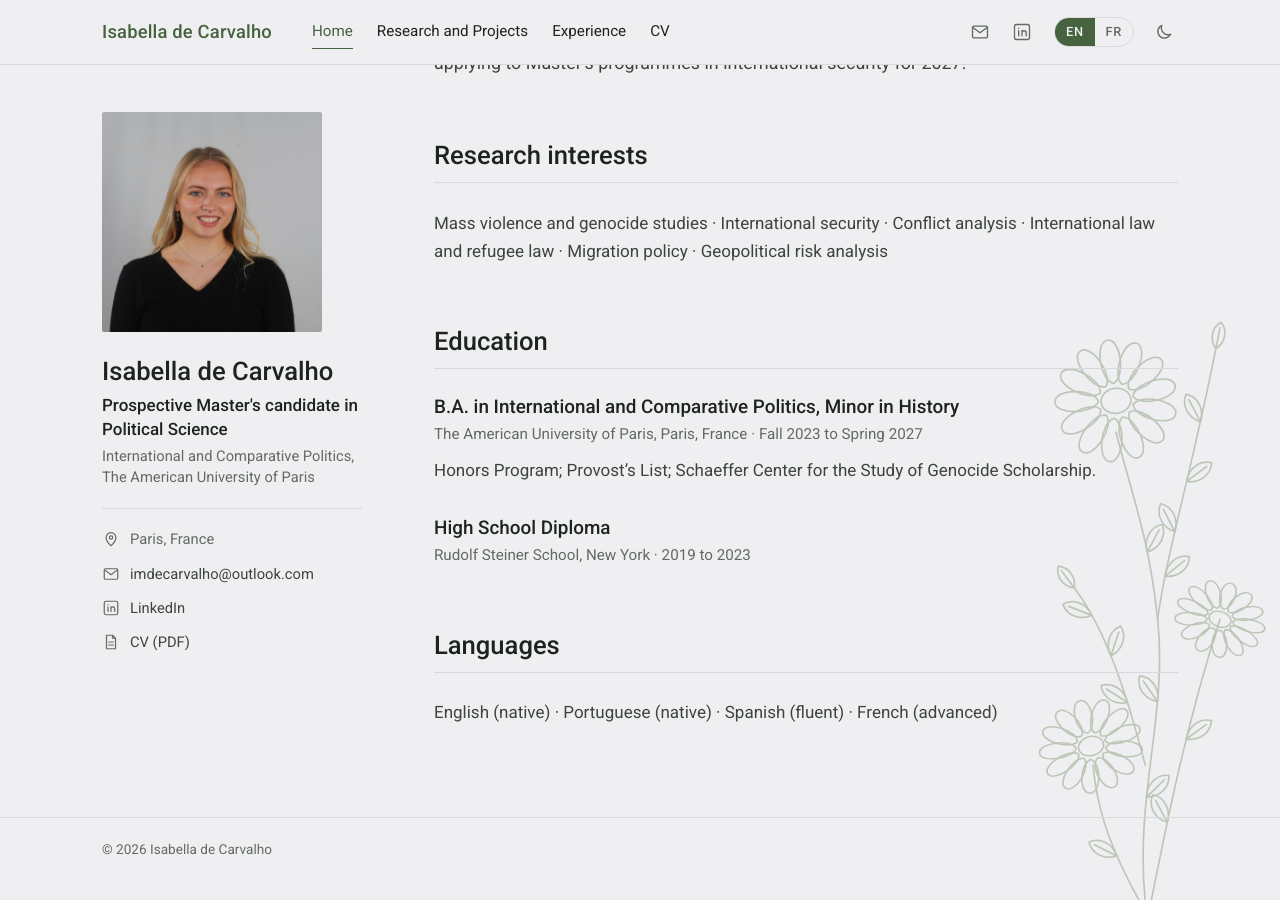
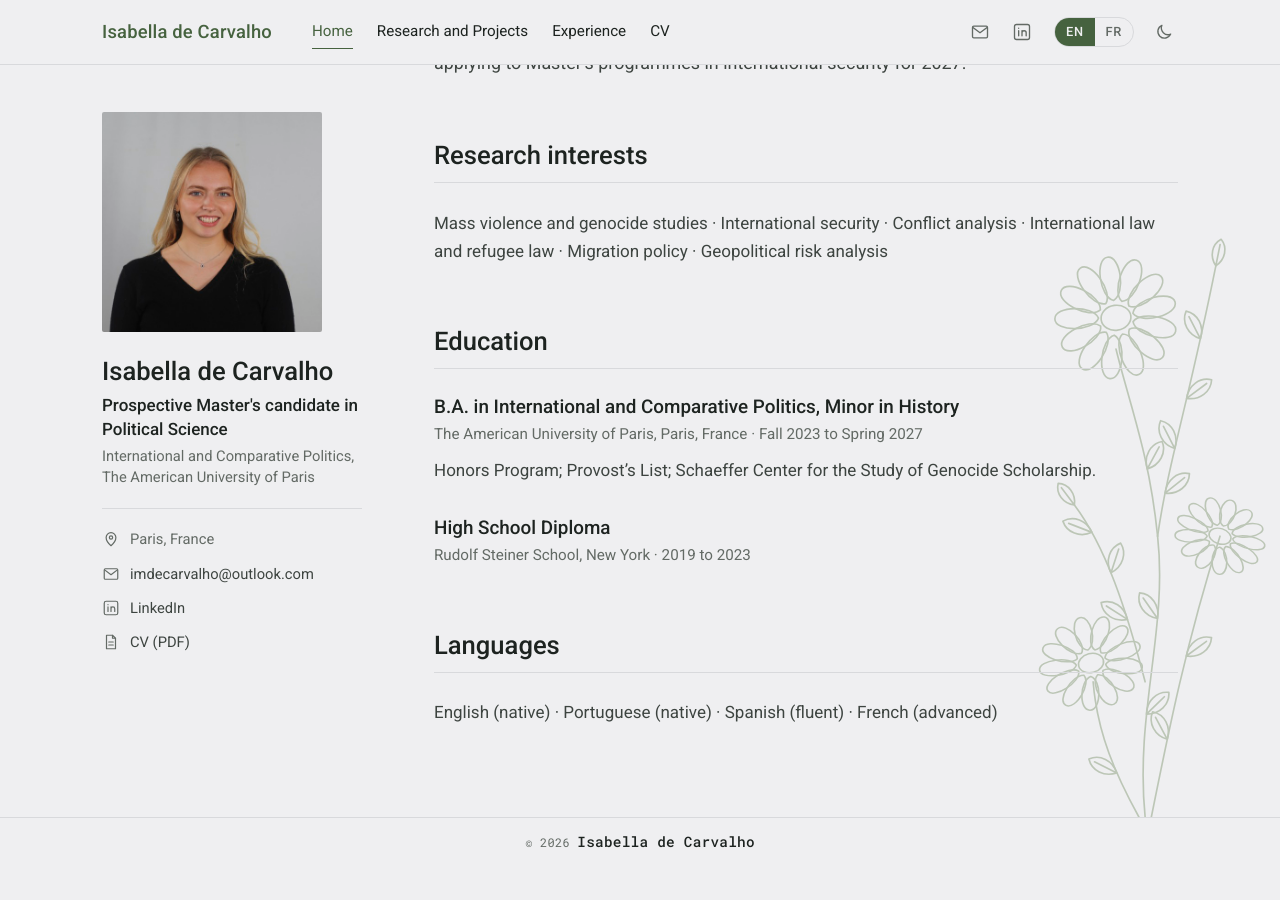
Before and after one commit to imdecarvalho/imdecarvalho.github.io, a Jekyll site: the page built from _pages/en/index.md, in a window 1280 px wide and 900 px high, scrolled down 225 px. Built offline with Jekyll 4.4.1, drawn with Linux system fonts in a browser that asks for light colours; after the commit the page ends 1091 px from its top, so only the background shows below that.

Commit message:
Footer below the first screen, small and centered in Roboto Mono; daisies stop above it

```diff
--- a/_layouts/default.html
+++ b/_layouts/default.html
@@ -14,10 +14,11 @@
   {%- endif %}
   <link rel="preconnect" href="https://fonts.googleapis.com">
   <link rel="preconnect" href="https://fonts.gstatic.com" crossorigin>
-  <link rel="stylesheet" href="https://fonts.googleapis.com/css2?family=Roboto:ital,wght@0,300;0,400;0,500;0,700;1,400&display=swap">
+  <link rel="stylesheet" href="https://fonts.googleapis.com/css2?family=Roboto:ital,wght@0,300;0,400;0,500;0,700;1,400&family=Roboto+Mono:wght@400;500&display=swap">
   <link rel="stylesheet" href="{{ '/assets/css/style.css' | relative_url }}?v={{ site.time | date: '%s' }}">
 </head>
 <body>
+  <div class="page-wrap">
   <header class="navbar">
     <div class="navbar-inner">
       <a class="brand" href="{{ home_url | relative_url }}">{{ site.title }}</a>
@@ -59,8 +60,11 @@
     {{ content }}
   </main>
 
+  <div class="daisies" aria-hidden="true"></div>
+  </div>
+
   <footer class="site-footer">
-    <div class="container">© {{ 'now' | date: "%Y" }} {{ site.title }}</div>
+    <p>© {{ 'now' | date: "%Y" }} <span class="footer-name">{{ site.title }}</span></p>
   </footer>
 </body>
 </html>
--- a/assets/css/style.css
+++ b/assets/css/style.css
@@ -55,11 +55,29 @@ body {
   padding: 0 var(--gutter);
 }
 
-/* Daisy stencil in the bottom-right corner, behind the content.
+/* Page frame: navbar + content fill at least one full screen, so the footer
+   only appears after scrolling, even on short pages. */
+.page-wrap {
+  display: flex;
+  flex-direction: column;
+  min-height: 100vh;
+  min-height: 100svh;
+}
+.page-wrap > main { flex: 1 0 auto; width: 100%; }
+
+/* Daisy stencil in the bottom-right corner, behind the content. It stays at the
+   bottom of the screen while scrolling and stops just above the footer, rising with it.
    The drawing is a mask, so its colour follows light/dark mode. Hidden on small screens. */
-body::after {
+.daisies {
+  position: sticky;
+  bottom: 0;
+  height: 0;
+  z-index: -1;
+  pointer-events: none;
+}
+.daisies::before {
   content: "";
-  position: fixed;
+  position: absolute;
   right: 8px;
   bottom: 0;
   width: 260px;
@@ -67,10 +85,8 @@ body::after {
   background: var(--deco);
   -webkit-mask: url("../img/daisies.svg") no-repeat bottom right / contain;
           mask: url("../img/daisies.svg") no-repeat bottom right / contain;
-  pointer-events: none;
-  z-index: -1;
 }
-@media (max-width: 1279px) { body::after { display: none; } }
+@media (max-width: 1279px) { .daisies { display: none; } }
 
 /* Navbar */
 .navbar {
@@ -286,13 +302,21 @@ sup { line-height: 0; }
 table { border-collapse: collapse; width: 100%; font-size: 0.95rem; margin-bottom: 1em; }
 th, td { border-bottom: 1px solid var(--rule); padding: 6px 8px; text-align: left; }
 
-/* Footer */
+/* Footer: like the navbar, a solid band with a line; small, centered, Roboto Mono */
 .site-footer {
+  position: relative;
+  z-index: 1;
+  background: var(--bg);
   border-top: 1px solid var(--rule);
   color: var(--muted);
-  font-size: 0.85rem;
-  padding: 20px 0 40px;
+  font-family: "Roboto Mono", ui-monospace, Menlo, monospace;
+  font-size: 0.75rem;
+  letter-spacing: 0.02em;
+  text-align: center;
+  padding: 12px var(--gutter);
 }
+.site-footer p { margin: 0; }
+.footer-name { font-size: 0.9rem; font-weight: 500; color: var(--title); }
 
 /* Tablets */
 @media (max-width: 900px) {
```
